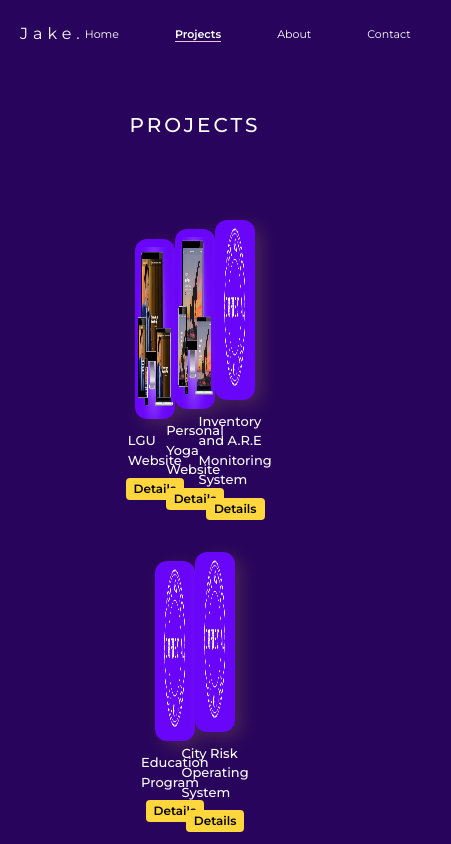
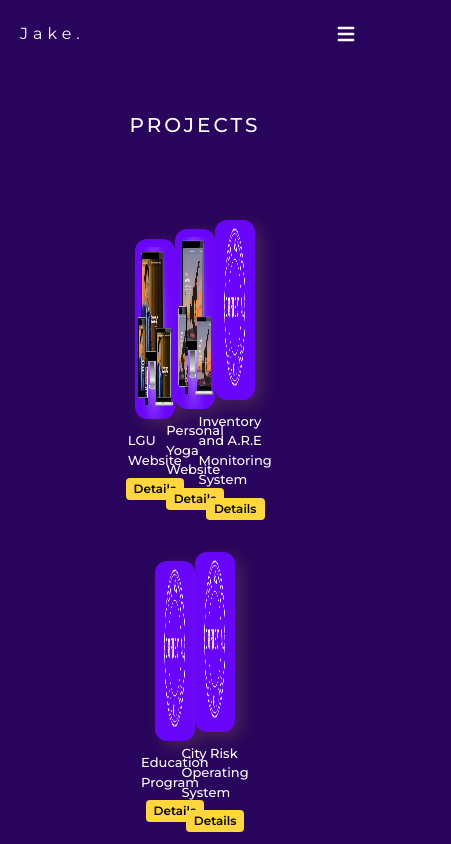
Before and after one commit to jakedsi/my_portfolio, a React (Create React App) app: page /projects in a window 390 px wide. Shown: the top 844 px of the page, 451 px wide, since content can reach past the window. Built offline with nearby package versions, Linux system fonts and the light colour scheme.

Commit message:
nav bar responsive

```diff
--- a/src/components/Home/Projects.js
+++ b/src/components/Home/Projects.js
@@ -23,7 +23,7 @@ export default function Projects() {
             posCompany : "Full Stack Developer - Personal Passion Project",
             img: Proj2,
             techs: [<SiMongodb fontSize="25px" color='white'/>, <h1 className='text-white'>Express</h1>, <DiReact fontSize="25px" color='white'/>, <SiNodedotjs fontSize="25px" color='white'/>],
-            description:"This project was created for personal passion in web development. I use Netlify as my frontend integration and Heroku as my backend integration",
+            description:"This project was created for personal passion in web development. I use Netlify as my frontend and Heroku as my backend RESTful API",
             functions : "Home, Classes, About, Login, Signup, RESTful API, JWT Authentication",
             link : "https://dazzling-maamoul-804a9c.netlify.app/"
           },
@@ -34,7 +34,7 @@ export default function Projects() {
             img: Confidential,
             techs: [<DiCodeigniter fontSize="25px" color='white'/>, <DiBootstrap fontSize="25px" color='white'/>, <h1 className='text-white'>AdminLTE</h1>, <SiMysql fontSize="25px" color='white'/>],
             description:"This project was created to trace the flow of items and generate reports",
-            functions : "Receiving ARE, Transfer ARE, Unserviceable, Serviceable, Item Logs, Supplier, Employee, Department, Users, User Permissions"
+            functions : "Receiving ARE, Transfer ARE, Unserviceable, Serviceable, Item Logs, Supplier, Employee, Department, Users, User Permissions and Reports"
           },
 
           {
@@ -51,7 +51,7 @@ export default function Projects() {
             posCompany : "Full Stack Developer - City Government of Digos",
             img: Confidential,
             techs: [<DiCodeigniter fontSize="25px" color='white'/>, <DiBootstrap fontSize="25px" color='white'/>, <h1 className='text-white'>AdminLTE</h1>, <SiMysql fontSize="25px" color='white'/>],
-            description:"This is a rapid development project which is created due to an earthquake happened on December 2019 which affected many houses and establishments",
+            description:"This is a rapid development project was created due to an earthquake happened on December 2019 which affected many houses and establishments",
             functions : "Input houses/establishments who are the most needed for assistance and generate reports"
           },
 
--- a/src/components/Navbar.js
+++ b/src/components/Navbar.js
@@ -1,17 +1,35 @@
 import React from 'react'
 import { NavLink} from 'react-router-dom'
+import {AiOutlineCloseSquare} from 'react-icons/ai'
 export default function Navbar() {
+    const [nav, navState] = React.useState(false)
   return (
-        <div className='flex justify-between items-center h-[8vh] w-screen text-white px-5'>
-            <div>
+        <div className='flex justify-between items-center h-[8vh] w-screen text-white px-5 md:px-0'>
+            <div className='md:px-5'>
                 <h5 style={{letterSpacing: "5px"}}>Jake.</h5>
             </div>
-            <ul className='flex justify-between text-[11px] gap-14 pr-10'>
+            <ul className='flex justify-between text-[11px] gap-14 pr-10 sm:hidden'>
                 <li className=' cursor-pointer hover:text-purple-100 '><NavLink exact="true" activeclassname="active" to="/" end> Home </NavLink></li>
                 <li className=' cursor-pointer hover:text-purple-100 '><NavLink exact="true" activeclassname="active" to="/projects" end> Projects </NavLink></li>
                 <li className=' cursor-pointer hover:text-purple-100 '><NavLink exact="true" activeclassname="active" to="/about" end> About </NavLink></li>
                 <li className=' cursor-pointer hover:text-purple-100 '><NavLink exact="true" activeclassname="active" to="/contact" end> Contact </NavLink></li>
             </ul>
+            <button className='sm:block hidden rounded mr-8' onClick={()=> navState((prev) => !prev)}>
+                <svg className="w-6 h-6" aria-hidden="true" fill="currentColor" viewBox="0 0 20 20" xmlns="http://www.w3.org/2000/svg">
+                    <path fillRule="evenodd" d="M3 5a1 1 0 011-1h12a1 1 0 110 2H4a1 1 0 01-1-1zM3 10a1 1 0 011-1h12a1 1 0 110 2H4a1 1 0 01-1-1zM3 15a1 1 0 011-1h12a1 1 0 110 2H4a1 1 0 01-1-1z" clipRule="evenodd">
+                    </path>
+                </svg>
+            </button>
+            <div className={nav ? 'fixed md:flex flex-col h-screen justify-evenly items-center top-0 bg-[#28045C] z-50 hidden' : 'hidden'}>
+                 <button
+                    className="border-0 text-white text-[25px] leading-none font-semibold" onClick={()=> navState((prev) => !prev)}>
+                    <AiOutlineCloseSquare className=' text-gray-400'/>
+                  </button>
+                  <NavLink className={(navData) => navData.isActive ? "active1 w-screen text-center flex items-center justify-center h-[15%]" : " w-screen text-center flex items-center justify-center h-[15%] bg-[#6905F9]" } to="/" end>Home</NavLink>
+                <NavLink className={(navData) => navData.isActive ? "active1 w-screen text-center flex items-center justify-center h-[15%]" : " w-screen text-center flex items-center justify-center h-[15%] bg-[#6905F9]" } to="/projects" end>Projects</NavLink>
+                <NavLink className={(navData) => navData.isActive ? "active1 w-screen text-center flex items-center justify-center h-[15%]" : " w-screen text-center flex items-center justify-center h-[15%] bg-[#6905F9]" } to="/about" end>About</NavLink>
+                <NavLink className={(navData) => navData.isActive ? "active1 w-screen text-center flex items-center justify-center h-[15%]" : " w-screen text-center flex items-center justify-center h-[15%] bg-[#6905F9]" } to="/contact" end>Contact</NavLink>
+            </div>
         </div>
   )
 }
--- a/src/index.css
+++ b/src/index.css
@@ -12,3 +12,7 @@ body {
     border-bottom: 1px solid #e6c8d3;
     font-weight: 600;
   }
+
+  .active1 {
+    background : #9348FF;
+  }
```
